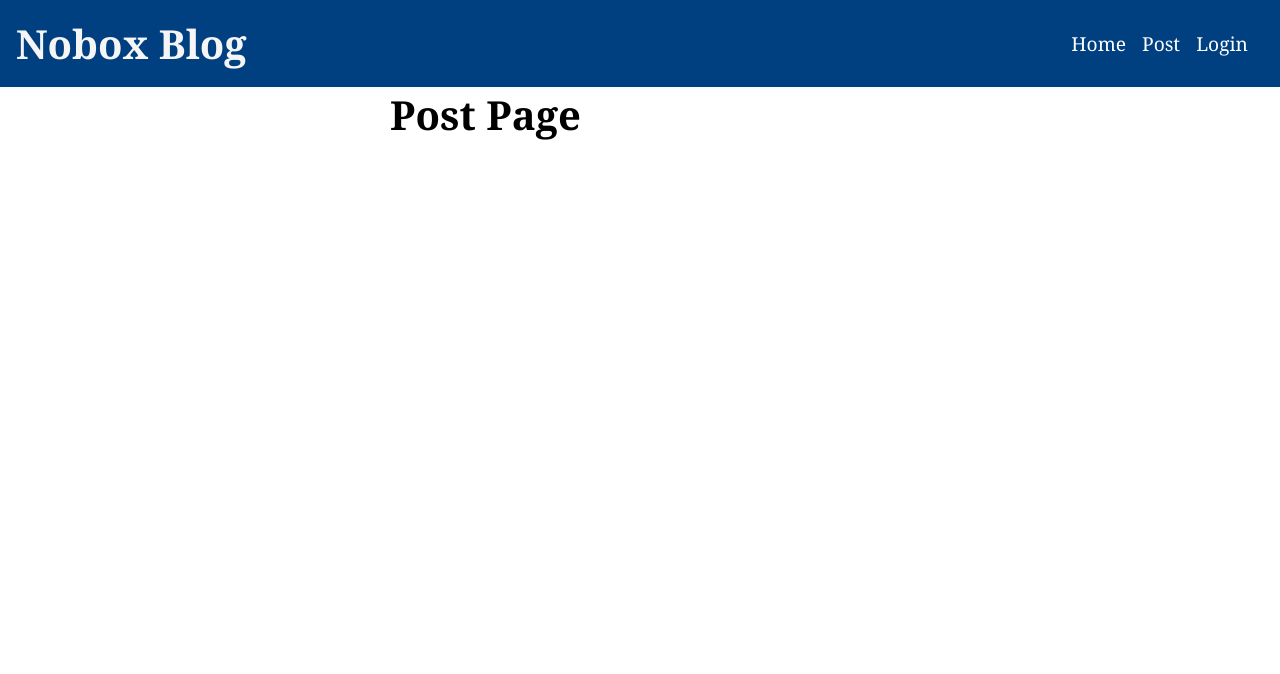
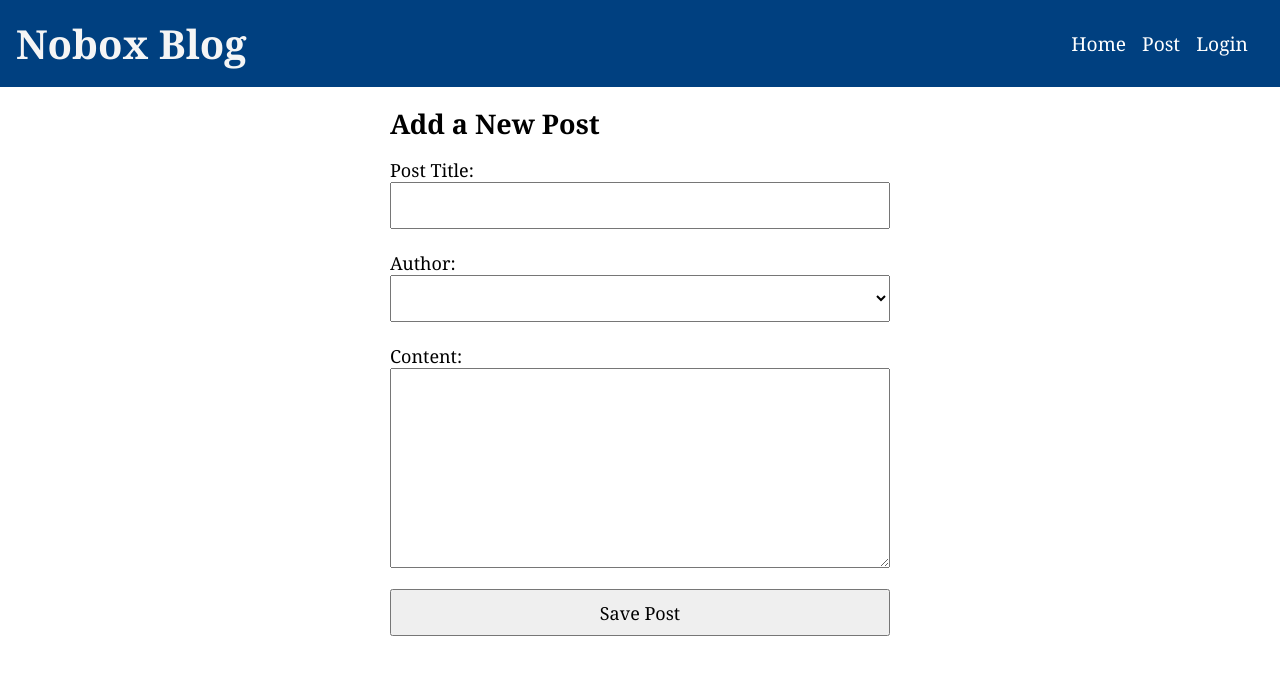
Before and after one commit to nobox-org/nobox-task, a Next.js app: page /post in a window 1280 px wide. Shown: the top 674 px of the page. Built offline with nearby package versions, Linux system fonts and the light colour scheme.

Commit message:
Added basic template for adding post

```diff
--- a/package.json
+++ b/package.json
@@ -10,6 +10,7 @@
   },
   "dependencies": {
     "date-fns": "^3.0.5",
+    "formik": "^2.4.5",
     "next": "14.0.4",
     "react": "^18",
     "react-dom": "^18"
--- a/src/app/post/page.tsx
+++ b/src/app/post/page.tsx
@@ -1,10 +1,13 @@
+import AddPostForm from "@/components/post/AddPost";
+
+const PostPage = () => {
 
 
-const PostPage = () => {
     return (
-        <h1>Post Page</h1>
+        <section>
+            <AddPostForm />
+        </section>
     )
 }
 
-
 export default PostPage;
--- a/src/app/styles.css
+++ b/src/app/styles.css
@@ -20,7 +20,21 @@ textarea,
 button,
 select {
     font: inherit;
-    margin-bottom: 1em;
+    margin-bottom: 1.2em;
+}
+
+input,
+textarea,
+select, button {
+    padding: .6rem;
+}
+
+button {
+    cursor: pointer;
+}
+button:disabled {
+    cursor: not-allowed;
+    opacity: .6;
 }
 
 header {
--- /dev/null
+++ b/src/components/post/AddPost.tsx
@@ -0,0 +1,77 @@
+'use client';
+import { IUser } from "@/types";
+import { useFormik } from "formik";
+
+const AddPostForm = () => {
+
+    const formik = useFormik({
+        initialValues: {
+            title: '',
+            content: '',
+            userId: '',
+        },
+        onSubmit: values => {
+            console.log(JSON.stringify(values, null, 2));
+
+            // TODO: Implement submit form
+            alert("Add user not yet implemented");
+
+            formik.resetForm()
+        },
+    });
+
+
+    // TODO: Implement users query when user is implemented
+    const users:IUser[] = [];
+
+    const usersOptions = users.map(user=>(
+        <option key={user.id} value={user.id}>
+            {user.name}
+        </option>
+    ))
+
+
+    return (
+        <>
+            <h2>Add a New Post</h2>
+
+            <form onSubmit={formik.handleSubmit}>
+                <label htmlFor="postTitle">Post Title:</label>
+                <input
+                    type="text"
+                    id="title"
+                    name="title"
+                    onChange={formik.handleChange}
+                    value={formik.values.title}
+                />
+
+                <label htmlFor="postAuthor">Author:</label>
+                <select
+                    id="author"
+                    onChange={formik.handleChange}
+                    value={formik.values.userId}
+                >
+                    <option value=""></option>
+                    {usersOptions}
+                </select>
+
+                <label htmlFor="postContent">Content:</label>
+                <textarea
+                    id="content"
+                    name="content"
+                    onChange={formik.handleChange}
+                    value={formik.values.content}
+                />
+                <button
+                    type="submit"
+                    // disabled={!canSave}
+                >
+                    Save Post
+                </button>
+            </form>
+        </>
+    )
+}
+
+
+export default AddPostForm;
```
Also changed, not shown: 1 other file (tests, documents, lock files or other folders).
